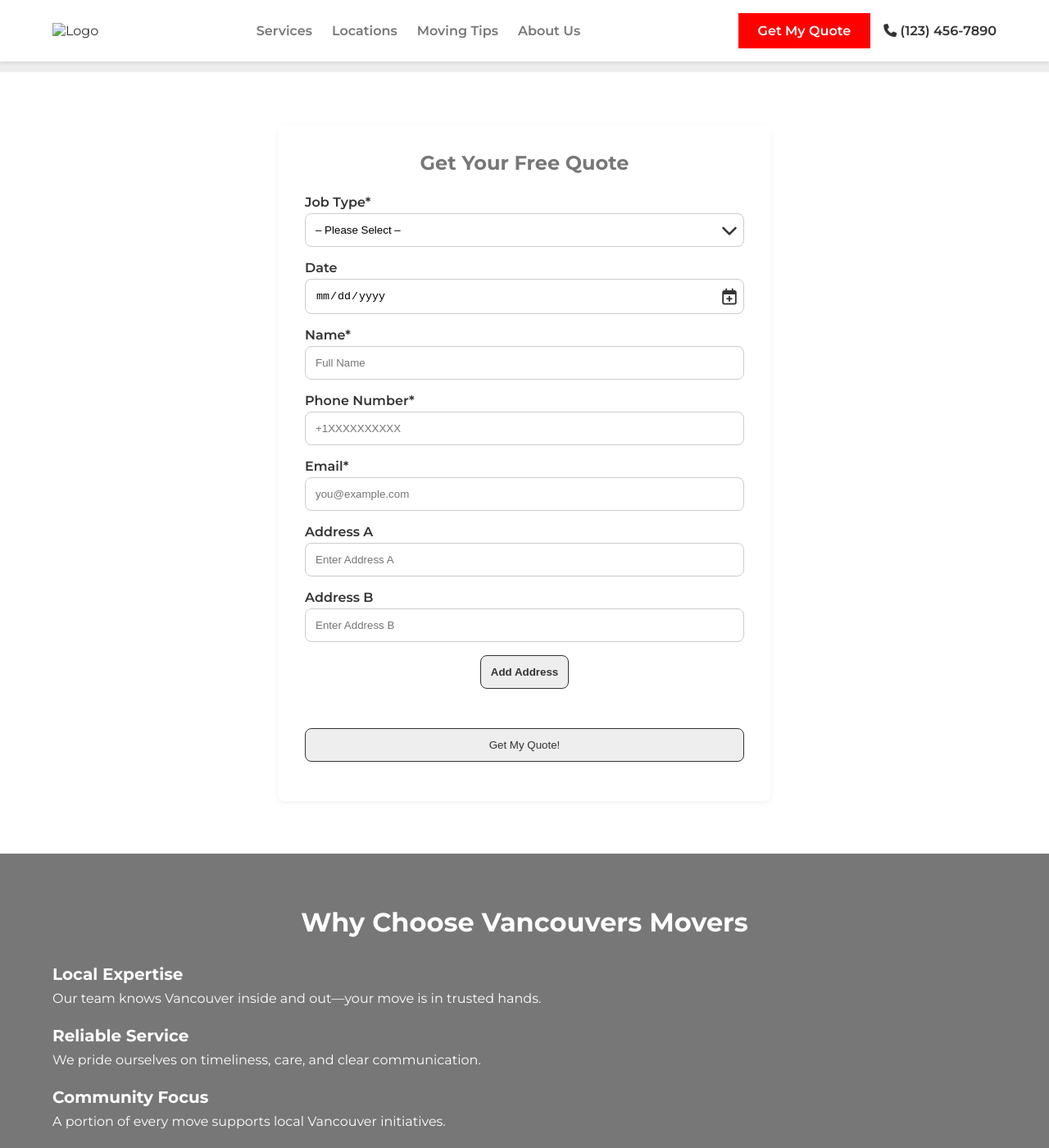
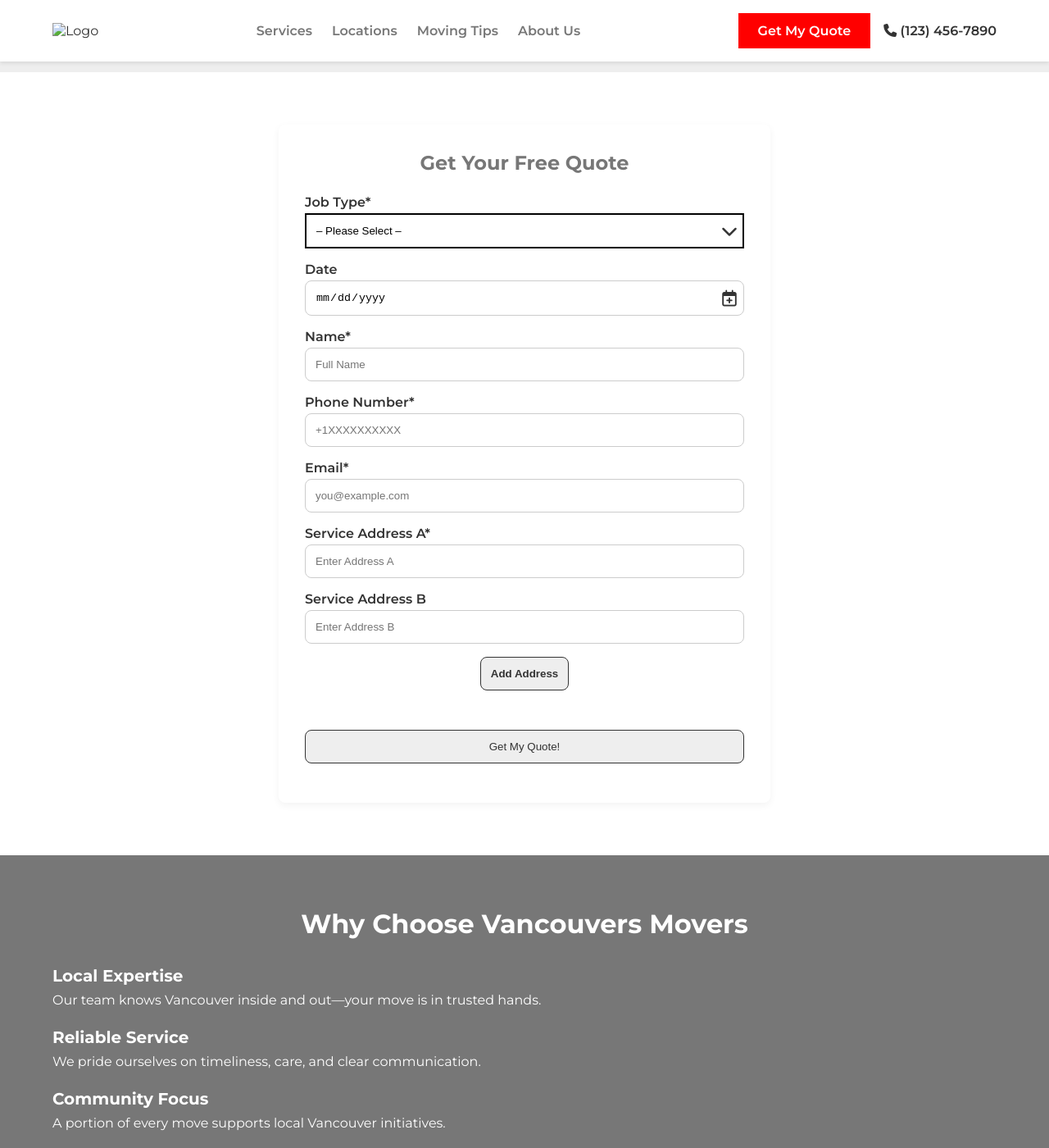
Before and after one commit to transamericanlogisticsgroup/brand-website-template, a Jekyll site: the page built from index.html, in a window 1280 px wide and 1400 px high, scrolled down 915 px. Shown: the whole window at 82% size. Built offline with Jekyll 4.4.1, drawn with Linux system fonts in a browser that asks for light colours.

Commit message:
Update quote.html

```diff
--- a/_includes/quote.html
+++ b/_includes/quote.html
@@ -50,23 +50,13 @@
   }
   .field-wrapper input,
   .field-wrapper select {
-    appearance: none;
-    -webkit-appearance: none;
-    -moz-appearance: none;
-    border: 1px solid #ccc; /* match other inputs */
-    box-shadow: none; /* remove default focus shadow */
-    outline: none; /* remove focus outline */
-}
-  /* Ensure select matches other fields with rounded corners */
-  .field-wrapper select {
-    border-radius: var(--border-radius);
+    padding-right: 2.5rem;
   }
-  /* Icon positioning */
   .field-wrapper i,
   .field-wrapper .delete-icon {
     position: absolute;
     top: 50%;
-    right: 0.5rem; /* slightly closer */
+    right: 0.5rem;
     transform: translateY(-50%);
     pointer-events: all;
     font-size: 1.25rem;
@@ -77,17 +67,15 @@
   .field-wrapper i.fa-calendar-plus {
     color: var(--accent-color);
   }
-  .field-wrapper .delete-icon i {
-    color: var(--error-color);
-  }
 
   /* Hide native date icon */
   input[type="date"]::-webkit-calendar-picker-indicator { opacity: 0; }
   input[type="date"]::-ms-clear,
   input[type="date"]::-ms-expand { display: none; }
 
-  /* Show delete only when 3+ addresses */
+  /* Address delete icon */
   .address-group .delete-icon {
+    color: var(--error-color);
     display: none;
   }
   .address-group.show-delete .delete-icon {
@@ -171,7 +159,7 @@
         <!-- Service Addresses -->
         <div id="addresses-container">
           <div class="form-group address-group">
-            <label>Address A</label>
+            <label>Service Address A*</label>
             <div class="field-wrapper">
               <input type="text" name="Addresses" placeholder="Enter Address A" required />
               <button type="button" class="delete-icon" aria-label="Delete address">
@@ -180,9 +168,9 @@
             </div>
           </div>
           <div class="form-group address-group">
-            <label>Address B</label>
+            <label>Service Address B</label>
             <div class="field-wrapper">
-              <input type="text" name="Addresses" placeholder="Enter Address B" required />
+              <input type="text" name="Addresses" placeholder="Enter Address B" />
               <button type="button" class="delete-icon" aria-label="Delete address">
                 <i class="fa-solid fa-xmark"></i>
               </button>
@@ -219,7 +207,7 @@
   const dateIcon = form.querySelector('.fa-calendar-plus');
   const letters = 'ABCDEFGHIJKLMNOPQRSTUVWXYZ'.split('');
 
-  // Open date picker on input or icon click
+  // Open date picker and format date for body
   dateIcon.parentElement.addEventListener('click', () => {
     dateInput.showPicker ? dateInput.showPicker() : dateInput.focus();
   });
@@ -228,45 +216,59 @@
   function refresh() {
     const groups = container.querySelectorAll('.address-group');
     groups.forEach((g, i) => {
-      g.querySelector('label').textContent = `Address ${letters[i] || i+1}`;
-      g.querySelector('input').placeholder = `Enter Address ${letters[i] || i+1}`;
+      const letter = letters[i] || i+1;
+      const label = g.querySelector('label');
+      const input = g.querySelector('input');
+      if (i === 0) {
+        label.textContent = `Service Address ${letter}*`;
+        input.required = true;
+      } else {
+        label.textContent = `Service Address ${letter}`;
+        input.required = false;
+      }
+      input.placeholder = `Enter Address ${letter}`;
       g.classList.toggle('show-delete', groups.length >= 3);
     });
   }
 
   function attach(g) {
-    const btn = g.querySelector('.delete-icon');
-    btn.addEventListener('click', () => { g.remove(); refresh(); });
+    g.querySelector('.delete-icon').addEventListener('click', () => { g.remove(); refresh(); });
   }
 
   container.querySelectorAll('.address-group').forEach(attach);
   refresh();
 
   addBtn.addEventListener('click', () => {
-    const g = document.createElement('div'); g.className = 'form-group address-group';
+    const g = document.createElement('div');
+    g.className = 'form-group address-group';
     const lbl = document.createElement('label');
     const wrapper = document.createElement('div'); wrapper.className = 'field-wrapper';
-    const inp = document.createElement('input'); inp.type = 'text'; inp.name = 'Addresses'; inp.required = true;
+    const inp = document.createElement('input'); inp.type = 'text'; inp.name = 'Addresses'; inp.required = false;
     const btn = document.createElement('button'); btn.type = 'button'; btn.className = 'delete-icon'; btn.innerHTML = '<i class="fa-solid fa-xmark"></i>';
-    wrapper.append(inp, btn); g.append(lbl, wrapper); container.appendChild(g);
-    attach(g); refresh();
+    wrapper.append(inp, btn);
+    g.append(lbl, wrapper);
+    container.appendChild(g);
+    attach(g);
+    refresh();
   });
 
   form.addEventListener('submit', async e => {
     e.preventDefault();
     submitBtn.disabled = true;
-    submitBtn.innerHTML = '<span class="spinner"></span>';
+    submitBtn.innerHTML = '<span class=\"spinner\"></span>';
 
     const data = new FormData(form);
     const job = data.get('job_type');
-    const dateVal = data.get('date');
+    const rawDate = data.get('date');
+    const dateObj = new Date(rawDate);
+    const formattedDate = dateObj.toLocaleDateString('en-CA', { weekday: 'long', year: 'numeric', month: 'long', day: 'numeric' });
     const name = data.get('name');
     const phone = data.get('From');
     const email = data.get('email');
     const addrs = data.getAll('Addresses');
 
     let body =
-`Quote Request:\nJob Type:     ${job}\nDate:         ${dateVal}\nName:         ${name}\nPhone:        ${phone}\nEmail:        ${email}\n`;
+`Quote Request:\nJob Type:     ${job}\nDate:         ${formattedDate}\nName:         ${name}\nPhone:        ${phone}\nEmail:        ${email}\n`;
     addrs.forEach((a, i) => { body += `Service Address ${letters[i] || i+1}: ${a}\n`; });
 
     try {
```
Also changed, not shown: other parts of _includes/quote.html (+2 -2 lines).
